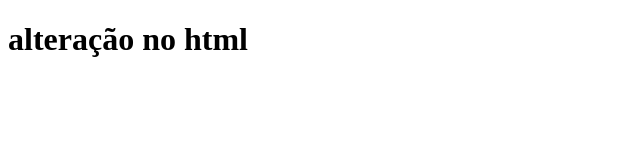
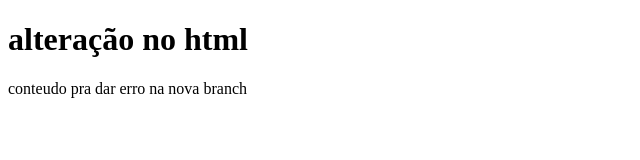
Before and after one commit to Marreco88/gama-no-git, a plain HTML site: page index.html in a window 1280 px wide. Shown: the whole page, without its empty margins (0-640 px from the left). Drawn offline with Linux system fonts and the light colour scheme.

Commit message:
arquivo modificado em altconf pra dar erro

```diff
--- a/index.html
+++ b/index.html
@@ -8,6 +8,7 @@
 </head>
 <body>
     <h1>alteração no html</h1>
+    <p>conteudo pra dar erro na nova branch </p>
 
 </body>
 </html>
```
